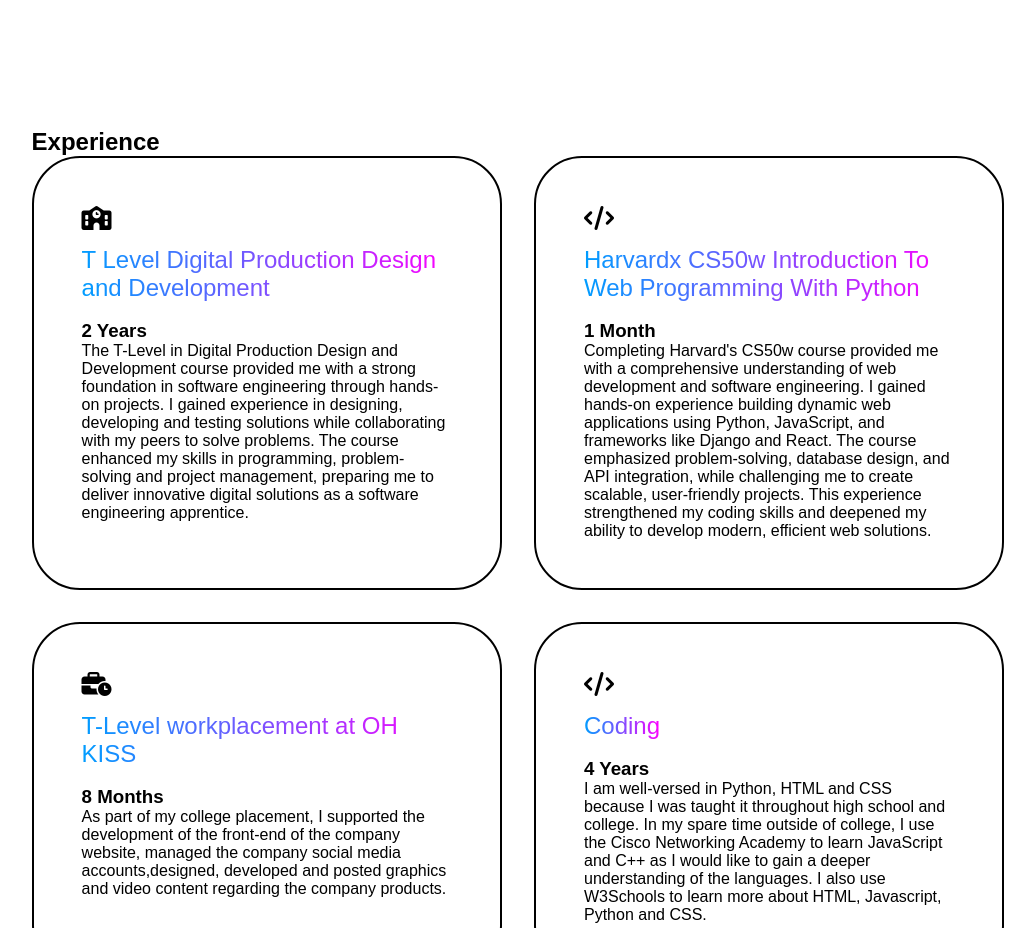
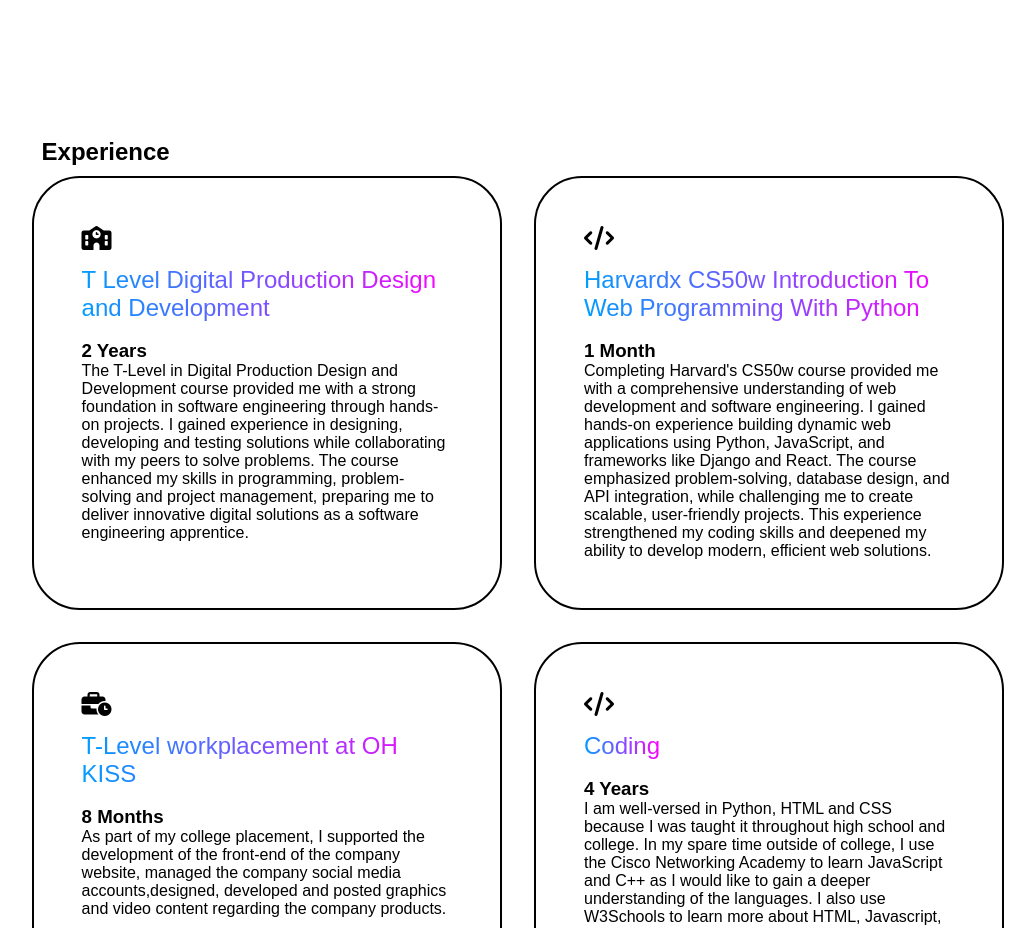
Before and after one commit to Ivo-velev/PortfolioWebsite, a plain HTML site: page index.html in a window 1280 px wide. Shown: the part 800-1728 px from the top of the page, without its empty margins (122-1157 px from the left). Drawn offline with Linux system fonts and the light colour scheme.

Commit message:
made changes to Experience section title

```diff
--- a/style.css
+++ b/style.css
@@ -179,6 +179,10 @@
     font-size: 4rem;
     font-weight: 600;
     margin-bottom: 3rem;
+}
+
+.experience h2{
+    padding: 10px;
 }
 
 .experience-info{
```
